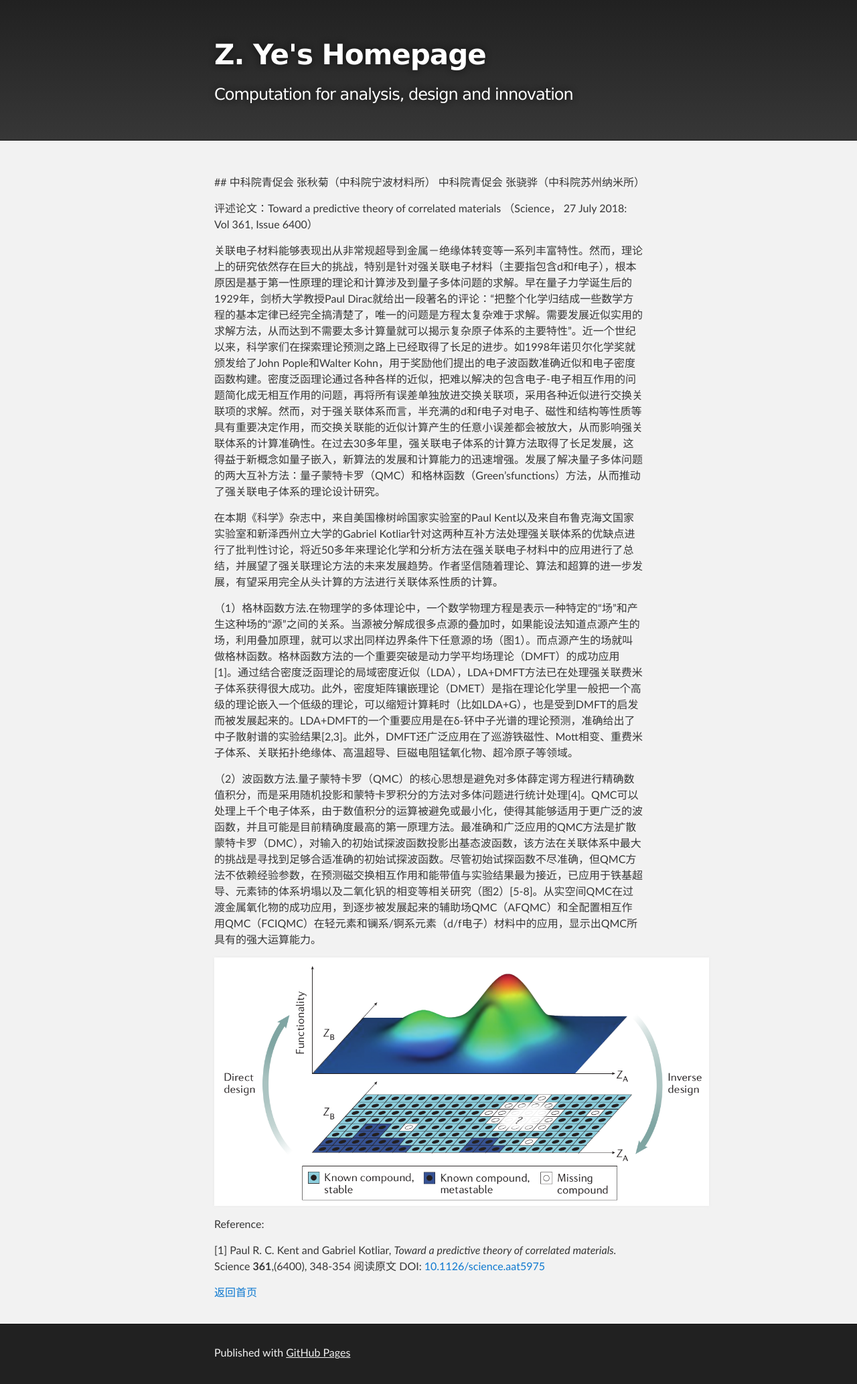
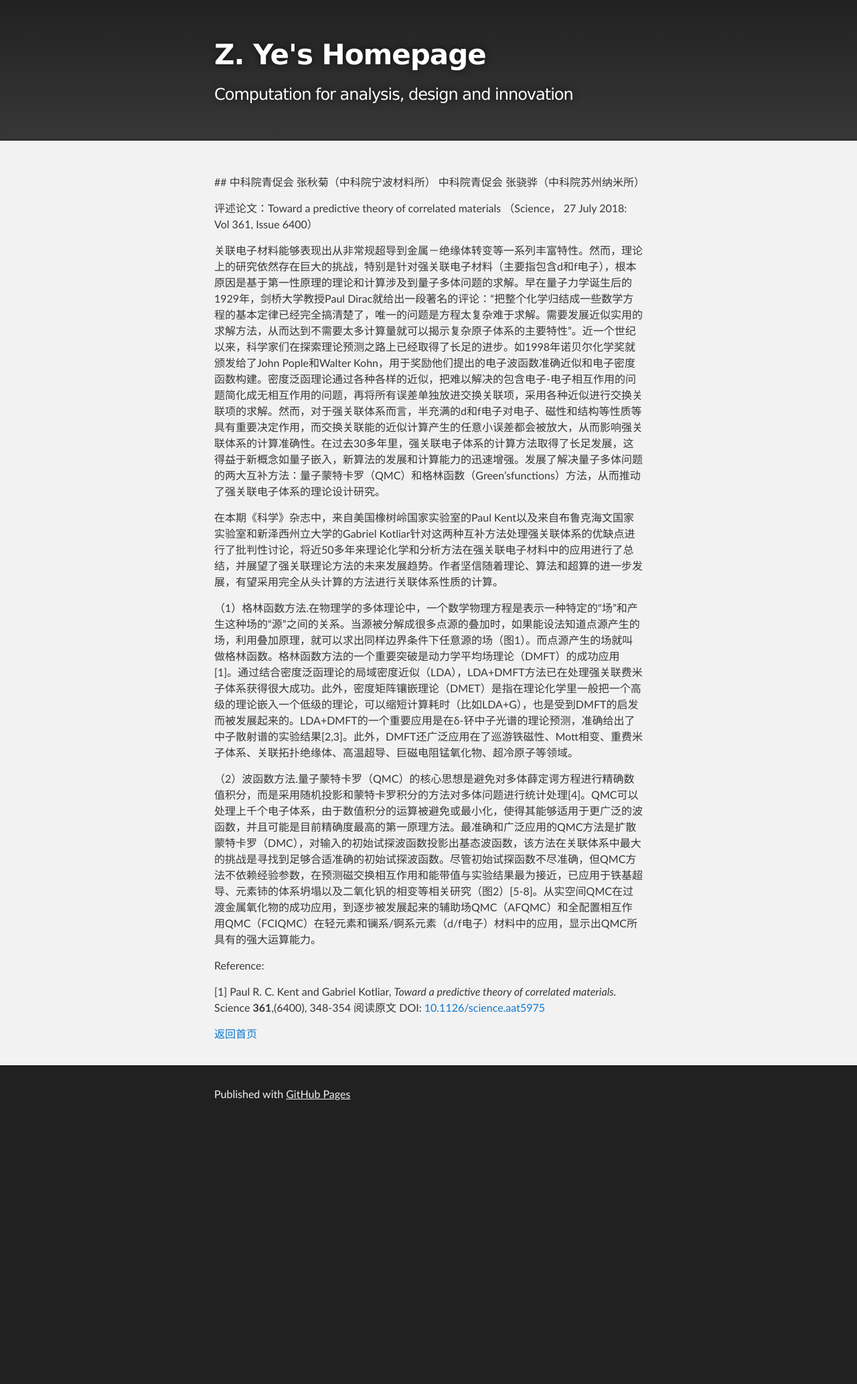
Before and after one commit to yyyu200/yyyu200.github.io, a Jekyll site: the page built from GWQMC.md, in a window 1280 px wide. Shown: the whole page at 67% size. Built offline with Jekyll 4.4.1, drawn with Linux system fonts in a browser that asks for light colours; comment, search, counter and statistics services are not loaded; our own code applies the rules of GitHub Pages for plain Markdown files; after the commit the page ends 1681 px from its top, so only the background shows below that.

Commit message:
modify at20190918-10:09:45-aliyun

```diff
--- a/GWQMC.md
+++ b/GWQMC.md
@@ -18,8 +18,6 @@ published: true
 （2）波函数方法.量子蒙特卡罗（QMC）的核心思想是避免对多体薛定谔方程进行精确数值积分，而是采用随机投影和蒙特卡罗积分的方法对多体问题进行统计处理[4]。QMC可以处理上千个电子体系，由于数值积分的运算被避免或最小化，使得其能够适用于更广泛的波函数，并且可能是目前精确度最高的第一原理方法。最准确和广泛应用的QMC方法是扩散蒙特卡罗（DMC），对输入的初始试探波函数投影出基态波函数，该方法在关联体系中最大的挑战是寻找到足够合适准确的初始试探波函数。尽管初始试探函数不尽准确，但QMC方法不依赖经验参数，在预测磁交换相互作用和能带值与实验结果最为接近，已应用于铁基超导、元素铈的体系坍塌以及二氧化钒的相变等相关研究（图2）[5-8]。从实空间QMC在过渡金属氧化物的成功应用，到逐步被发展起来的辅助场QMC（AFQMC）和全配置相互作用QMC（FCIQMC）在轻元素和镧系/锕系元素（d/f电子）材料中的应用，显示出QMC所具有的强大运算能力。
 
 
-![材料的直接设计与反向设计](assets/images/invdesign.png "InverseDesignPicture")
-
 Reference:
 
 [1] Paul R. C. Kent and Gabriel Kotliar, *Toward a predictive theory of correlated materials.* Science **361**,(6400), 348-354
```
